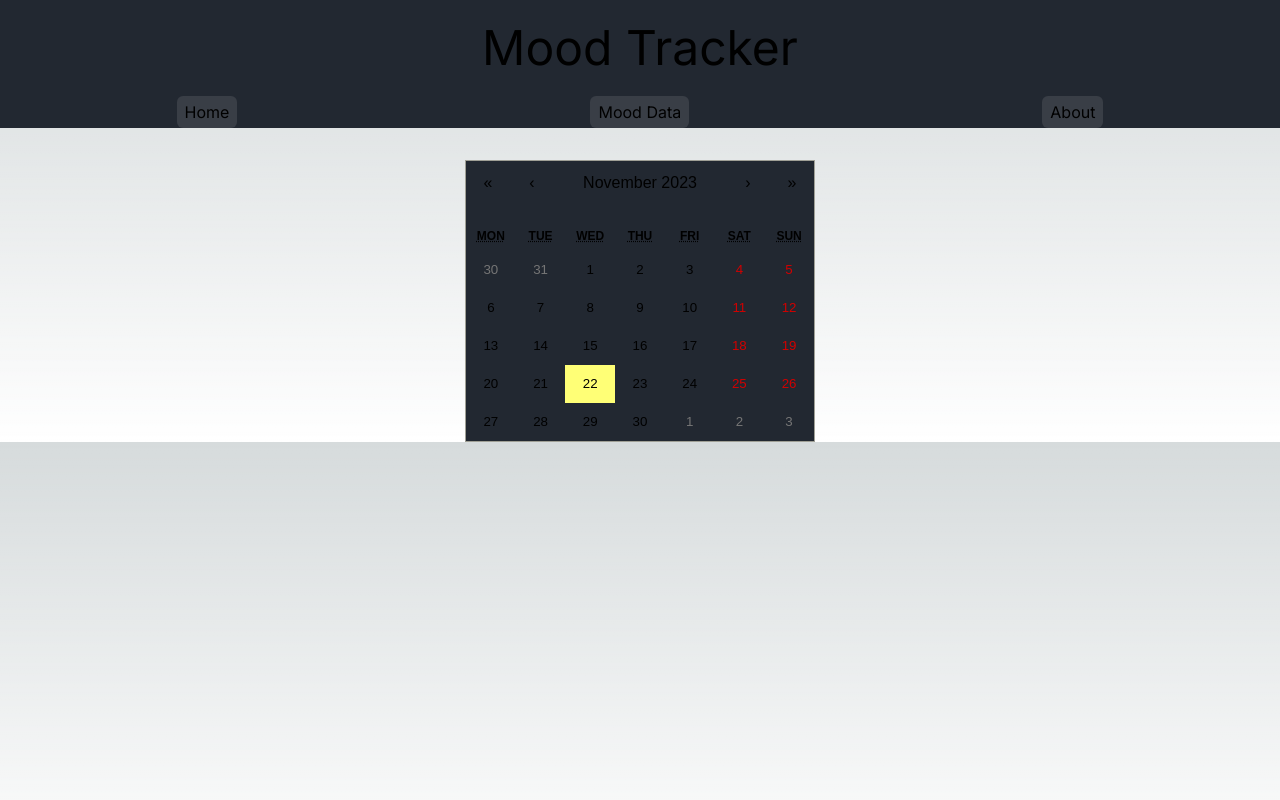
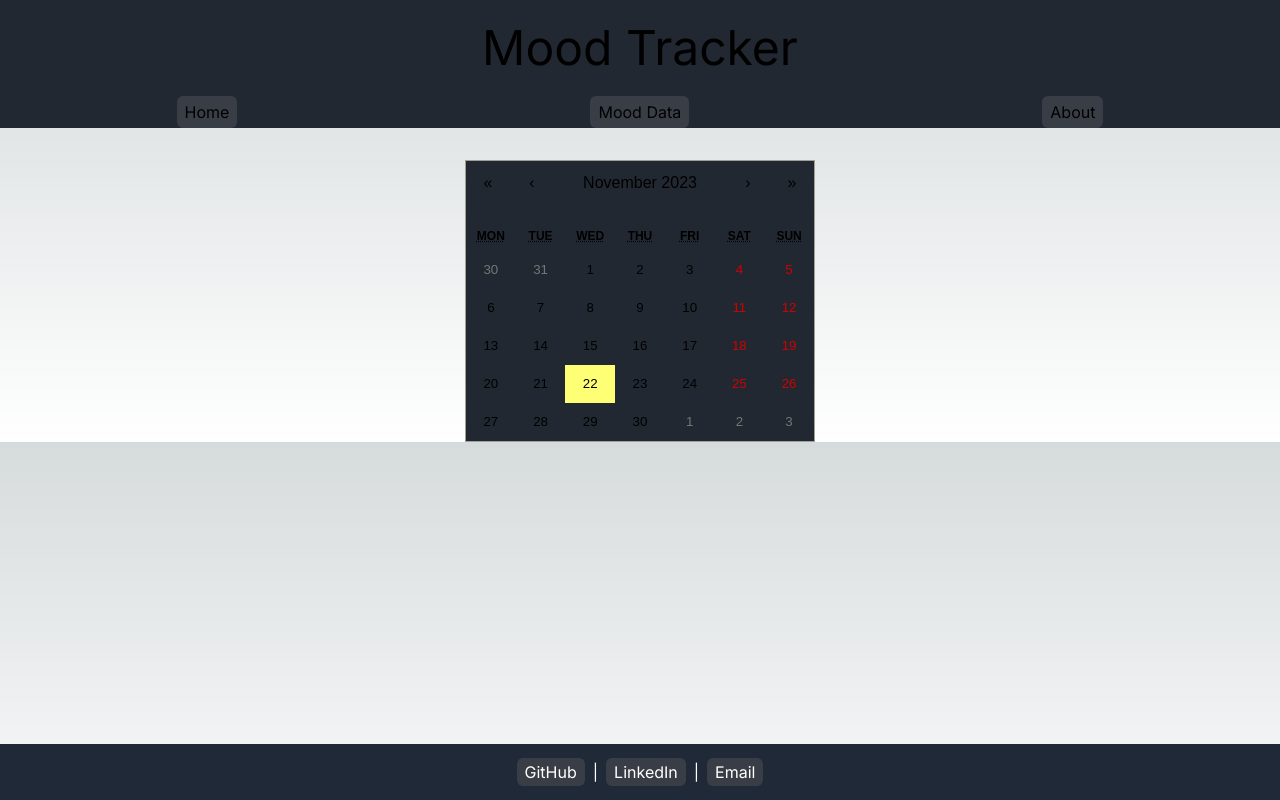
Before and after one commit to Malkos316/mood-tracker-web-app, a Next.js app: page / in a window 1280 px wide. Built offline with nearby package versions, Linux system fonts and the light colour scheme.

Commit message:
add footer and restructure a bit.

```diff
--- a/app/about/page.js
+++ b/app/about/page.js
@@ -1,5 +1,6 @@
 import React from 'react';
 import Header from '../components/header';
+import Footer from '../components/footer';
 
 export default function About() {
     return (
@@ -23,6 +24,9 @@ export default function About() {
                     </p>
                 </div>
             </div>
+            <div>
+                <Footer />
+            </div>
         </main>
     );
 }
--- a/app/components/footer.js
+++ b/app/components/footer.js
@@ -1,31 +1,16 @@
-import Link from "next/link";
+// Footer.js
+import React from 'react';
 
+const Footer = () => {
+  return (
+    <footer className="bg-gray-800 text-white text-center p-4 fixed inset-x-0 bottom-0">
+      <a href="https://github.com/Malkos316" target="_blank" rel="noopener noreferrer" className=" p-1 pr-2 pl-2 rounded-md bg-secondary-100 hover:bg-secondary-200 ">GitHub</a>
+      <span className="mx-2">|</span>
+      <a href="https://www.linkedin.com/in/markus-luthi-b8961524b/" target="_blank" rel="noopener noreferrer" className=" p-1 pr-2 pl-2 rounded-md bg-secondary-100 hover:bg-secondary-200 ">LinkedIn</a>
+      <span className="mx-2">|</span>
+      <a href="mailto:Markus.Luthi@gmail.com" className=" p-1 pr-2 pl-2 rounded-md bg-secondary-100 hover:bg-secondary-200 ">Email</a>
+    </footer>
+  );
+};
 
-export function footer() {
-    return (
-        <>
-            <div className=" bg-primary ">
-                <div className=" flex justify-center">
-                    <h1 className=" p-6 text-5xl text">
-                        Mood Tracker
-                    </h1>
-                </div>
-                <div className="flex justify-around">
-                    <button className=" p-1 pr-2 pl-2 rounded-md bg-secondary-100 hover:bg-secondary-200 ">
-                        <Link href="/"> Home </Link>
-                    </button>
-                    <button className=" p-1 pr-2 pl-2 rounded-md bg-secondary-100 hover:bg-secondary-200 ">
-                        <Link href="/trackMood"> Mood Tracker </Link>
-                    </button>
-                    <button className=" p-1 pr-2 pl-2 rounded-md bg-secondary-100 hover:bg-secondary-200 ">
-                        <Link href="/about"> About </Link>
-                    </button>
-                </div>
-            </div>
-        </>
-    );
-}
-
-// should have links to my linked in, github, and email.
-// should stay at bottom of page, no matter how big the page is.
-// should have the same colors as the header, including hover colors.
+export default Footer;
--- a/app/components/header.js
+++ b/app/components/header.js
@@ -4,7 +4,7 @@ import Link from "next/link";
 export default function Header() {
     return (
         <>
-            <div className=" bg-primary ">
+            <header className=" bg-primary ">
                 <div className=" flex justify-center">
                     <h1 className=" p-6 text-5xl text">
                         Mood Tracker
@@ -21,7 +21,7 @@ export default function Header() {
                         <Link href="/about"> About </Link>
                     </button>
                 </div>
-            </div>
+            </header>
         </>
     );
 }
--- a/app/moodData/page.js
+++ b/app/moodData/page.js
@@ -1,6 +1,7 @@
 "use client";
 import React from 'react'
 import Header from '../components/header'
+import Footer from '../components/footer'
 import MoodList from '../components/moodList'
 
 export default function Page() {
@@ -12,6 +13,9 @@ export default function Page() {
 			<div>
 				<MoodList />
 			</div>
+			<div>
+				<Footer />
+			</div>
 		</main>
 	);
 }
--- a/app/page.js
+++ b/app/page.js
@@ -1,6 +1,7 @@
 "use client";
 import React from 'react';
 import Header from './components/header';
+import Footer from './components/footer';
 import MonthViewCalendar from './components/monthViewCalendar';
 
 export default function Home() {
@@ -12,6 +13,9 @@ export default function Home() {
             <div>
                 <MonthViewCalendar />
             </div>
+            <div>
+                <Footer />
+            </div>
         </main>
     );
 }
```
